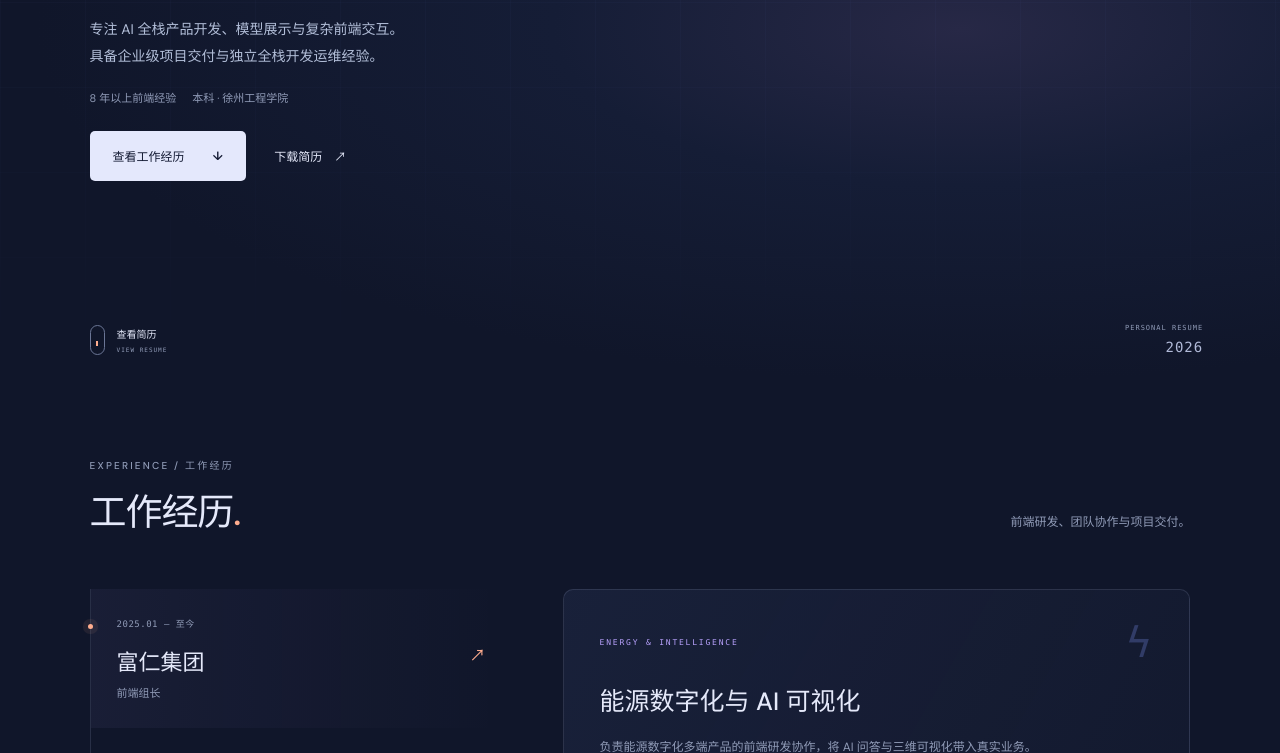
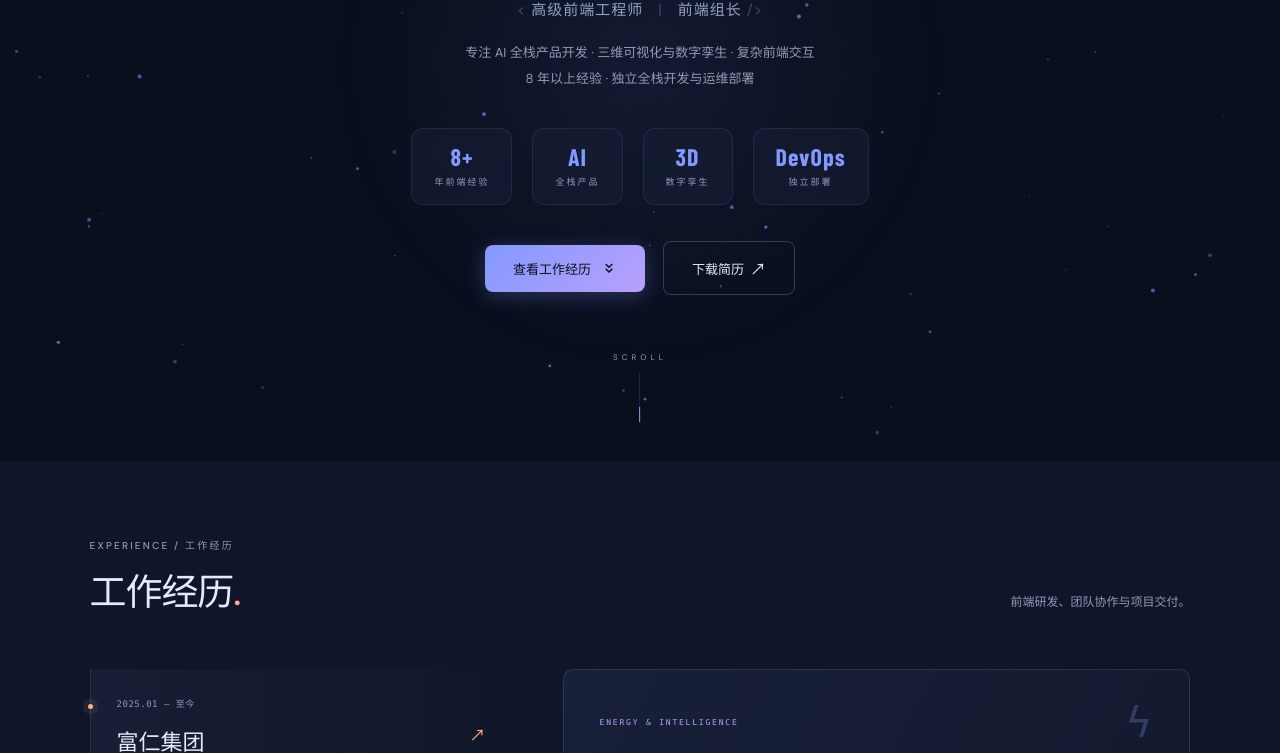
Before and after one commit to 675394631/resume-site, a website built with Vite: page index.html in a window 1280 px wide. Shown: the part 338-1091 px from the top of the page. Built offline with nearby package versions, Linux system fonts and the light colour scheme.

Commit message:
重新设计首屏：粒子背景、渐变文字、玻璃态卡片

```diff
--- a/index.html
+++ b/index.html
@@ -17,19 +17,29 @@
   </header>
   <main>
     <section class="hero" id="home" aria-labelledby="hero-title">
-      <div class="hero-grid" aria-hidden="true"></div><div class="ambient ambient-one" aria-hidden="true"></div><div class="ambient ambient-two" aria-hidden="true"></div>
-      <div class="hero-wordmark" aria-hidden="true">FRONTEND<br>ENGINEER.</div>
-      <div class="hero-copy">
-        <p class="eyebrow"><span class="live-dot"></span> 个人简历 / RESUME</p>
-        <h1 id="hero-title">张俊杰<span class="title-dot">.</span></h1>
-        <p class="hero-role">高级前端工程师 <span>/</span> 前端组长</p>
-        <p class="hero-description">专注 AI 全栈产品开发、模型展示与复杂前端交互。<br>具备企业级项目交付与独立全栈开发运维经验。</p>
-        <div class="resume-facts"><span>8 年以上前端经验</span><span>本科 · 徐州工程学院</span></div>
-        <div class="hero-actions"><a href="#experience" class="button button-light">查看工作经历 <span aria-hidden="true">↓</span></a><a href="./zhang-junjie-resume.pdf" download="张俊杰-个人简历.pdf" class="text-link">下载简历 <span aria-hidden="true">↗</span></a></div>
+      <canvas class="hero-particles" id="hero-particles" aria-hidden="true"></canvas>
+      <div class="hero-glow" aria-hidden="true"></div>
+      <div class="hero-content">
+        <div class="hero-badge reveal"><span class="live-dot"></span> OPEN TO WORK</div>
+        <h1 id="hero-title" class="reveal">
+          <span class="hero-name">张俊杰</span><span class="hero-dot">.</span>
+        </h1>
+        <p class="hero-role reveal"><span class="role-bracket">&lt;</span> 高级前端工程师 <span class="role-divider">|</span> 前端组长 <span class="role-bracket">/&gt;</span></p>
+        <p class="hero-desc reveal">专注 AI 全栈产品开发 · 三维可视化与数字孪生 · 复杂前端交互<br>8 年以上经验 · 独立全栈开发与运维部署</p>
+        <div class="hero-stats reveal">
+          <div class="stat-card"><span class="stat-num">8+</span><span class="stat-label">年前端经验</span><div class="stat-line"></div></div>
+          <div class="stat-card"><span class="stat-num">AI</span><span class="stat-label">全栈产品</span><div class="stat-line"></div></div>
+          <div class="stat-card"><span class="stat-num">3D</span><span class="stat-label">数字孪生</span><div class="stat-line"></div></div>
+          <div class="stat-card"><span class="stat-num">DevOps</span><span class="stat-label">独立部署</span><div class="stat-line"></div></div>
+        </div>
+        <div class="hero-actions reveal">
+          <a href="#experience" class="btn-primary"><span>查看工作经历</span><svg width="16" height="16" viewBox="0 0 24 24" fill="none" stroke="currentColor" stroke-width="2"><path d="M7 13l5 5 5-5M7 6l5 5 5-5"/></svg></a>
+          <a href="./zhang-junjie-resume.pdf" download="张俊杰-个人简历.pdf" class="btn-ghost">下载简历 <span>↗</span></a>
+        </div>
       </div>
-      <div class="hero-bottom">
-        <a class="scroll-cue" href="#work"><span class="scroll-track"><i></i></span><span>查看简历<small>VIEW RESUME</small></span></a>
-        <span class="hero-edition">PERSONAL RESUME <span>2026</span></span>
+      <div class="hero-scroll" aria-hidden="true">
+        <span class="scroll-text">SCROLL</span>
+        <div class="scroll-bar"><div class="scroll-progress"></div></div>
       </div>
     </section>
 
--- a/src/main.js
+++ b/src/main.js
@@ -1,4 +1,85 @@
 import './style.css';
+// ── Hero particles ──
+(function() {
+  const canvas = document.getElementById('hero-particles');
+  if (!canvas) return;
+  const ctx = canvas.getContext('2d');
+  let particles = [];
+  let w, h;
+
+  function resize() {
+    const hero = canvas.parentElement;
+    w = canvas.width = hero.offsetWidth;
+    h = canvas.height = hero.offsetHeight;
+  }
+  resize();
+  new ResizeObserver(resize).observe(canvas.parentElement);
+
+  const PARTICLE_COUNT = 80;
+  for (let i = 0; i < PARTICLE_COUNT; i++) {
+    particles.push({
+      x: Math.random() * w,
+      y: Math.random() * h,
+      vx: (Math.random() - .5) * .3,
+      vy: (Math.random() - .5) * .3,
+      r: Math.random() * 1.5 + .5,
+      opacity: Math.random() * .5 + .2
+    });
+  }
+
+  // Mouse interaction
+  let mouseX = w / 2, mouseY = h / 2;
+  canvas.parentElement.addEventListener('mousemove', e => {
+    mouseX = e.clientX;
+    mouseY = e.clientY - canvas.parentElement.getBoundingClientRect().top;
+  });
+
+  function draw() {
+    ctx.clearRect(0, 0, w, h);
+    particles.forEach(p => {
+      p.x += p.vx;
+      p.y += p.vy;
+      if (p.x < 0) p.x = w;
+      if (p.x > w) p.x = 0;
+      if (p.y < 0) p.y = h;
+      if (p.y > h) p.y = 0;
+
+      const dx = mouseX - p.x;
+      const dy = mouseY - p.y;
+      const dist = Math.sqrt(dx * dx + dy * dy);
+      if (dist < 150) {
+        p.x -= dx * .005;
+        p.y -= dy * .005;
+      }
+
+      ctx.beginPath();
+      ctx.arc(p.x, p.y, p.r, 0, Math.PI * 2);
+      ctx.fillStyle = `rgba(132,153,255,${p.opacity})`;
+      ctx.fill();
+    });
+
+    // Draw connections
+    for (let i = 0; i < particles.length; i++) {
+      for (let j = i + 1; j < particles.length; j++) {
+        const dx = particles[i].x - particles[j].x;
+        const dy = particles[i].y - particles[j].y;
+        const dist = Math.sqrt(dx * dx + dy * dy);
+        if (dist < 120) {
+          ctx.beginPath();
+          ctx.moveTo(particles[i].x, particles[i].y);
+          ctx.lineTo(particles[j].x, particles[j].y);
+          ctx.strokeStyle = `rgba(132,153,255,${.06 * (1 - dist / 120)})`;
+          ctx.lineWidth = .5;
+          ctx.stroke();
+        }
+      }
+    }
+
+    requestAnimationFrame(draw);
+  }
+  draw();
+})();
+
 import { projects } from './content.js';
 
 const $ = selector => document.querySelector(selector);
```
Also changed, not shown: src/style.css.
